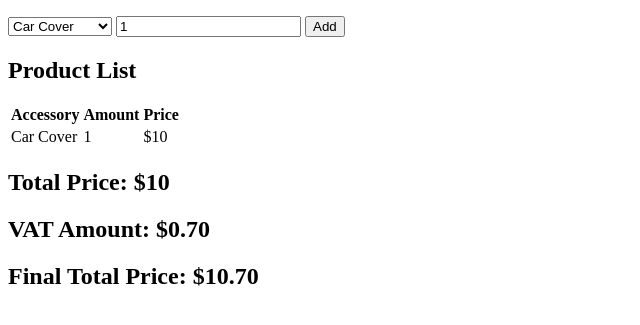
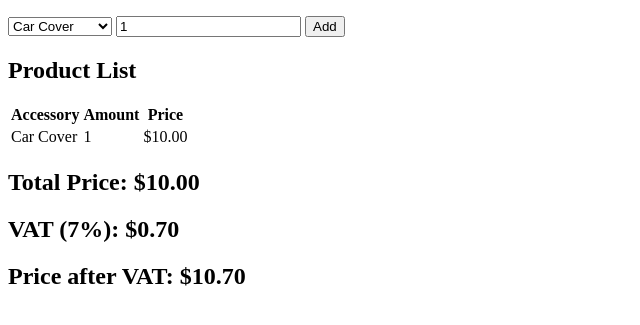
Before and after one commit to ElenaKhin/ElenaKhin.github.io, a plain HTML site: page accessory/index.html in a window 1280 px wide. Both pictures are taken after a click on the button "Add". Shown: the part 105-430 px from the top of the page, without its empty margins (0-640 px from the left). Drawn offline with nearby package versions, Linux system fonts and the light colour scheme.

Commit message:
Modify accessory with jQuery

```diff
--- a/accessory/index.html
+++ b/accessory/index.html
@@ -2,7 +2,8 @@
 <html>
 <head>
     <title>Car Accessories</title>
-    <link rel="stylesheet" type="text/css" href="/css/global.css">
+    <link rel="stylesheet" href="/css/global.css">
+    <script src="https://code.jquery.com/jquery-3.6.0.min.js"></script>
 </head>
 <body>
     <h1>Car Accessories</h1>
@@ -15,8 +16,7 @@
         <!-- Add more options here -->
     </select>
     <input type="number" id="amount-input" min="1" value="1">
-    <button class="add-button" onclick="addItem()">Add</button>
-
+    <button class="add-button">Add</button>
 
     <h2>Product List</h2>
     <table id="product-list">
@@ -27,44 +27,41 @@
         </tr>
     </table>
 
-    <h2>Total Price: <span id="total-price">$0</span></h2>
-    <h2>VAT Amount: <span id="vat"></span></h2>
-    <h2>Final Total Price: <span id="finalTotal"></span></h2>
-
+    <h2>Total Price: <span id="total-price">$0.00</span></h2>
+    <h2>VAT (7%): <span id="vat-price">$0.00</span></h2>
+    <h2>Price after VAT: <span id="total-price-vat">$0.00</span></h2>
 
     <script>
-        function addItem() {
-            var accessorySelect = document.getElementById("accessory-select");
-            var selectedAccessory = accessorySelect.options[accessorySelect.selectedIndex].text;
-            var selectedAccessoryValue = accessorySelect.options[accessorySelect.selectedIndex].value;
-            var amountInput = document.getElementById("amount-input");
-            var amount = amountInput.value;
-            var accessoryTable = document.getElementById("accessory-table");
-            var price = parseFloat(selectedAccessoryValue)
-            var totalPrice = document.getElementById("total-price");
-            var productTable = document.getElementById("product-list");
+        $(document).ready(function() {
+            $(".add-button").on("click", function() {
+                var accessorySelect = $("#accessory-select");
+                var selectedAccessory = accessorySelect.find("option:selected").text();
+                var selectedAccessoryValue = parseFloat(accessorySelect.find("option:selected").val());
+                var amount = parseInt($("#amount-input").val());
+                var price = selectedAccessoryValue;
 
-            var row = productTable.insertRow(-1);
-            var accessoryCell = row.insertCell(0);
-            var amountCell = row.insertCell(1);
-            var priceCell = row.insertCell(2);
+                // Add the new item to the product list
+                var newRow = $("<tr>");
+                newRow.append($("<td>").text(selectedAccessory));
+                newRow.append($("<td>").text(amount));
+                newRow.append($("<td>").text("$" + (price * amount).toFixed(2)));
+                $("#product-list").append(newRow);
 
-            accessoryCell.innerHTML = selectedAccessory;
-            amountCell.innerHTML = amount;
-            priceCell.innerHTML = "$" + (price * amount);
+                // Calculate the total price
+                var totalPriceElement = $("#total-price");
+                var totalPrice = parseFloat(totalPriceElement.text().substring(1)) + (price * amount);
+                totalPriceElement.text("$" + totalPrice.toFixed(2));
 
-            var totalValPrice = parseFloat(totalPrice.innerHTML.substring(1)) + (price * amount);
-            totalPrice.innerHTML = "$" + totalValPrice;
+                // Calculate the VAT and total price after VAT
+                var vatRate = 0.07;
+                var vatPrice = totalPrice * vatRate;
+                var totalPriceVat = totalPrice + vatPrice;
 
-            var vat = document.getElementById("vat");
-            var vatRate = 0.07;
-            vat.innerHTML = "$" + (totalValPrice*vatRate).toFixed(2);
-
-            var finalTotal = document.getElementById("finalTotal");
-            finalTotal.innerHTML = "$" + (totalValPrice+(totalValPrice*vatRate)).toFixed(2);
-        }
-
-
+                // Update the VAT and total price after VAT on the webpage
+                $("#vat-price").text("$" + vatPrice.toFixed(2));
+                $("#total-price-vat").text("$" + totalPriceVat.toFixed(2));
+            });
+        });
     </script>
 </body>
-</html></select>
+</html>
```
